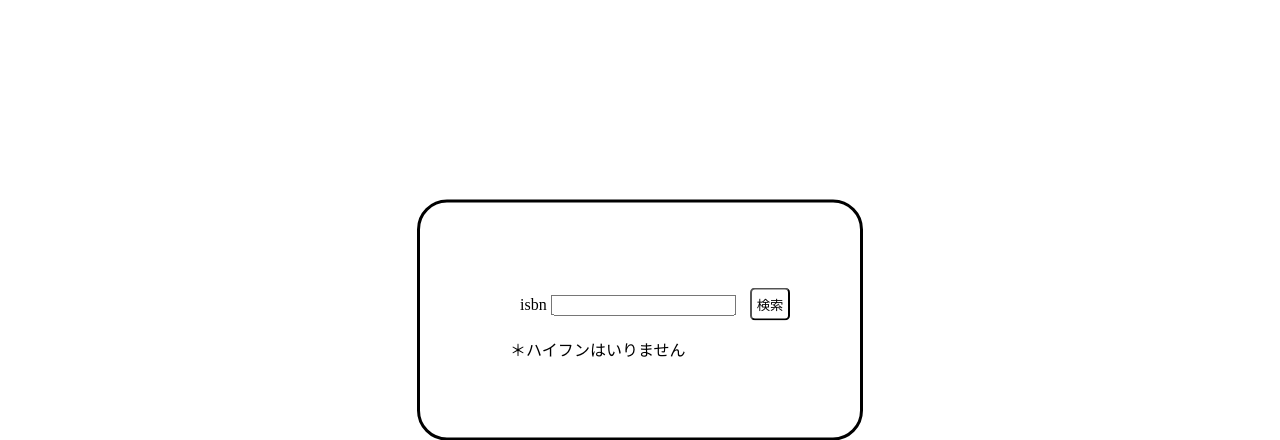
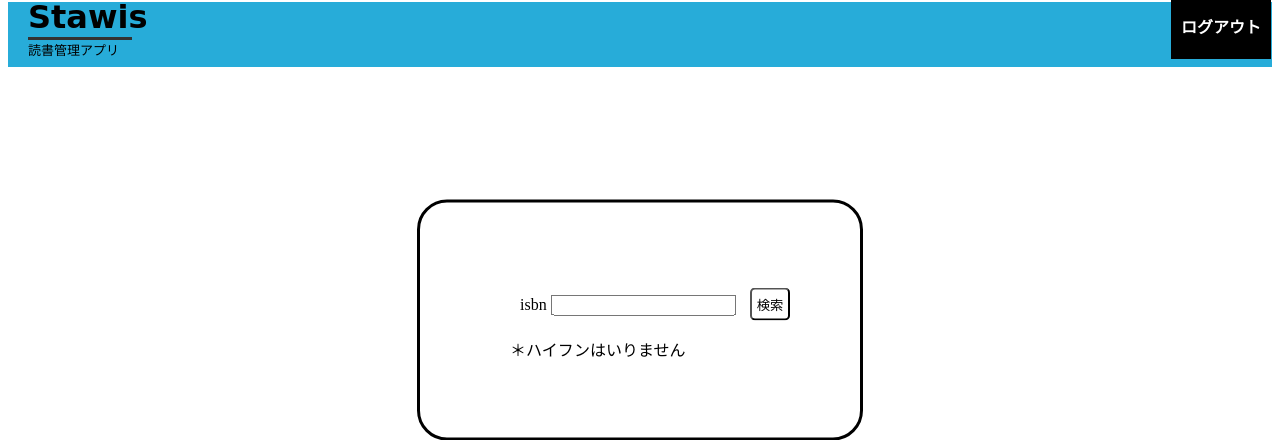
Before and after one commit to KLAKALU/Stawis, a Flask app: page /add in a window 1280 px wide. Shown: the top 440 px of the page. Run offline with Flask 2, Linux system fonts and the light colour scheme; parts of the project's set-up code (start-up, migrations or seed data) failed here and were passed over.

Commit message:
addのheaderを追加r

```diff
--- a/static/css/add.css
+++ b/static/css/add.css
@@ -1,3 +1,52 @@
+
+header{
+    background-color: #27acd9;
+    height:65px;
+    width:100%;
+    position:relative;
+    bottom:30px;
+    z-index:10;
+}
+.t{
+    color:black;
+    position:relative;
+    left:20px;
+    width:104px;
+}
+.t h3{
+    font-size:32px;
+    font-family: 'Caveat', cursive;
+    position:relative;
+    bottom:4px;
+}
+.t p{
+    font-size:13px;
+    font-family:"Yu Mincho";
+    position:relative;
+    bottom:35px;
+    border-top: 3px solid #333;
+}
+.rog{
+    position:relative;
+    left:581px;
+    bottom:113px;
+    width: 100px;
+    height:45px;
+    display:block;
+	text-align: center;
+	text-decoration: none;
+	padding-top:20px;
+    margin: auto;
+	font-weight: bold;
+	background: black;
+	color: #fff;
+	transition: 0.5s;
+}
+.rog:hover {
+	color: black;
+	background: #fff;
+}
+
 
 .box{
 /* 以下文字を真ん中に配置する要素 */
--- a/templates/add.html
+++ b/templates/add.html
@@ -8,6 +8,14 @@
     <script src="../static/js/add.js"></script>
     <title>STAWIS</title>
 </head>
+
+<header>
+    <div class="t">
+        <h3>Stawis</h3>
+        <p>読書管理アプリ</p>
+    </div>
+    <a class="rog" type="button" href="/logout">ログアウト</a>
+</header>
 
 <body>
     <div class="box">
--- a/templates/c.html
+++ b/templates/c.html
@@ -1 +1 @@
- <meta charset='utf-8'> コミュニケーションの教科書―ハーバード・ビジネス・レビューコミュニケーション論文ベスト１０ハーバード・ビジネス・レビュー編集部【編】/ＤＩＡＭＯＮＤハーバード・ビジネス・レビュー編集部【訳】ＤＩＡＭＯＮＤハーバード・ビジネス・レビュー編集部【訳】<img src="https://www.kinokuniya.co.jp/images/goods/ar2/web/imgdata2/44781/4478106932.jpg">
+ <meta charset='utf-8'> 少年マガジンＫＣ 進撃の巨人 〈３４〉諌山創講談社<img src="https://www.kinokuniya.co.jp/images/goods/ar2/web/imgdata2/40652/4065234174.jpg">
--- a/templates/top.html
+++ b/templates/top.html
@@ -37,12 +37,7 @@
             <div class="ye">
                 <h3 class="kanri">読書管理システムです</h3>
                 <p>登録した本が未読か既読か、読書中の本をどこまで読んだかを一目で確認できます。また、本にメモや感想を残すこともできます。</p>
-                <a  class="kuwa"type="button">詳しく</a>
             </div>
-            <ul>
-                <li class="sv1"><div></div></li>
-                <li class="sv2"><div></div></li>
-            </ul>
         </div>
         <div class="tejun2" id="toro">
             <h1 class="tt2">&emsp;&emsp;&emsp;&emsp;&emsp;&emsp;&emsp;&emsp;Stawis使い方&emsp;</h1>
@@ -50,7 +45,6 @@
             <div class="ye2">
                 <h3 class="kanri2">簡単に登録できてすぐに使えます</h3>
                 <p>新規登録をし、ログインをしたら、これから読む本を追加するだけです。</p>
-                <a  class="kuwa2" type="button">詳しく</a>
             </div>
         </div>
     </body>
```
Also changed, not shown: instance/user.db.
